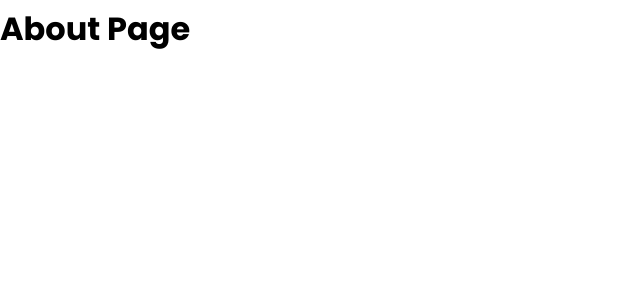
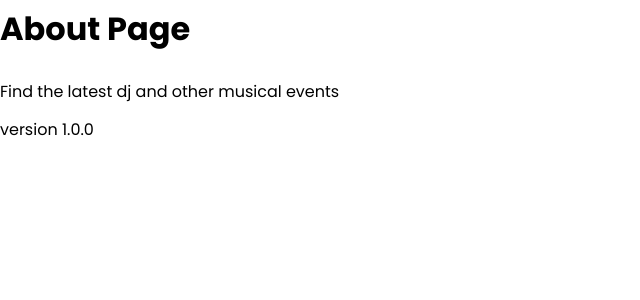
Before and after one commit to tomtom260/Next-JS-Dj-Events, a Next.js app: page /about in a window 1280 px wide. Shown: the top 300 px of the page, without its empty margins (0-640 px from the left). Built offline with nearby package versions, Linux system fonts and the light colour scheme.

Commit message:
added layout  to all pages

```diff
--- a/pages/about.js
+++ b/pages/about.js
@@ -1,8 +1,14 @@
+import Layout from '../components/Layout'
+
 function AboutPage() {
   return (
-    <div>
-      <h1>About Page</h1>
-    </div>
+    <Layout title='About DJ Events'>
+      <div>
+        <h1>About Page</h1>
+        <p>Find the latest dj and other musical events</p>
+        <p>version 1.0.0</p>
+      </div>
+    </Layout>
   )
 }
 
--- a/pages/events/[event].js
+++ b/pages/events/[event].js
@@ -1,8 +1,9 @@
+import Layout from '../../components/Layout'
 function event() {
   return (
-    <div>
+    <Layout>
       <h1>Random Event</h1>
-    </div>
+    </Layout>
   )
 }
 
--- a/pages/events/index.js
+++ b/pages/events/index.js
@@ -1,8 +1,10 @@
+import Layout from '../../components/Layout'
+
 function index() {
   return (
-    <div>
+    <Layout>
       <h1>My Events</h1>
-    </div>
+    </Layout>
   )
 }
 
--- a/pages/events/soul-club.js
+++ b/pages/events/soul-club.js
@@ -1,8 +1,10 @@
+import Layout from '../../components/Layout'
+
 function soulClub() {
   return (
-    <div>
+    <Layout>
       <h1>Soul Club</h1>
-    </div>
+    </Layout>
   )
 }
 
```
